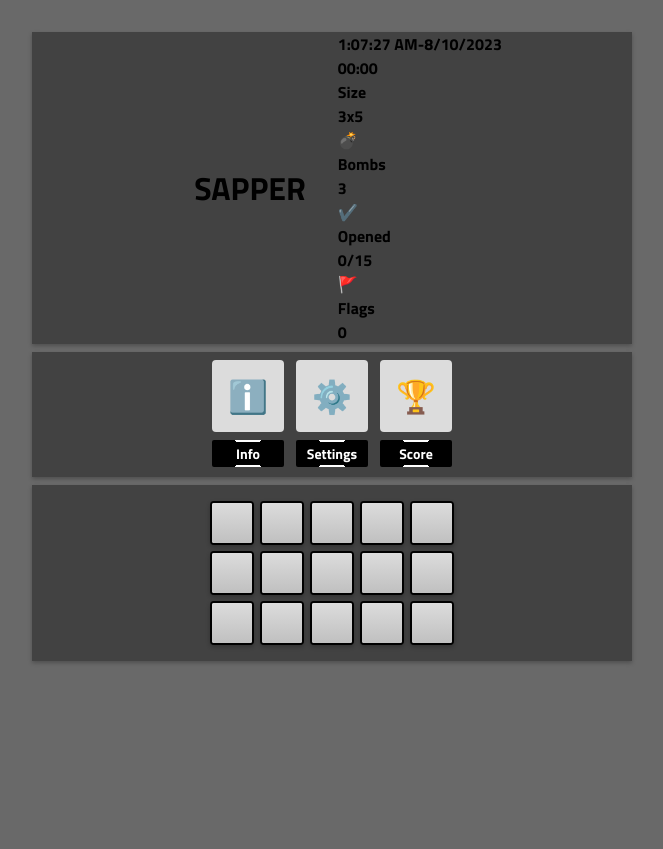
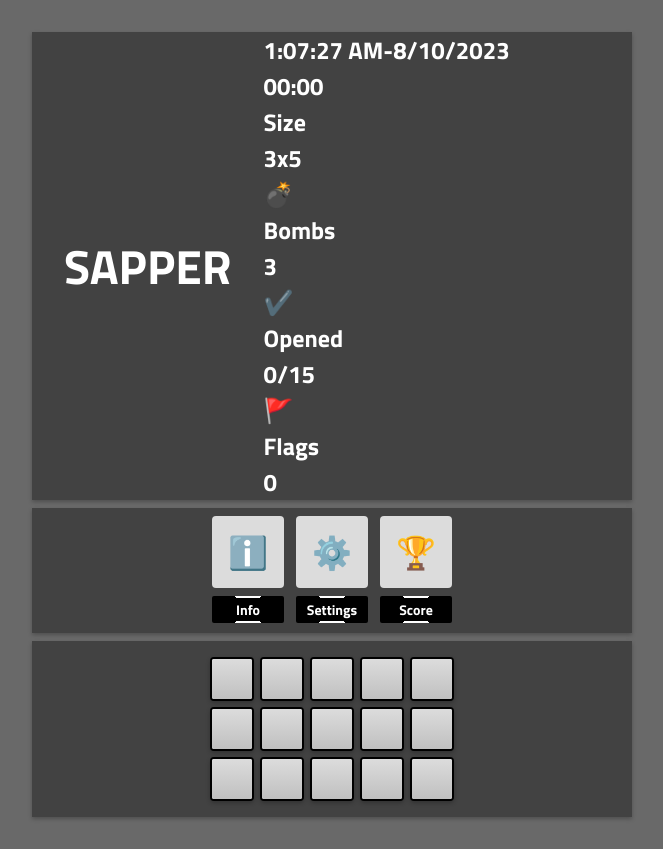
Before and after one commit to I-antiva-I/GameSapper, a React (Create React App) app: page / in a window 1280 px wide. Shown: the whole page, without its empty margins (308-971 px from the left). Before the commit the page ends 800 px from the top, so only its background shows below. Built offline with nearby package versions, Linux system fonts and the light colour scheme.

Commit message:
Minor changes in node structure

```diff
--- a/src/components/header/MyHeader.tsx
+++ b/src/components/header/MyHeader.tsx
@@ -21,6 +21,7 @@ function MyHeader(props: MyHeaderProps)
 
     return(
         <div className="wrapper for-my-header">
+            <div className="my-header">
                 <div className="wrapper for-game-title">
                     <div className="game-title">
                         <h1>SAPPER</h1>
@@ -35,6 +36,7 @@ function MyHeader(props: MyHeaderProps)
                     timePassed=             {props.timePassed}
                     />
             </div>
+        </div>
     )
 }
 
```
Lines whose indentation alone changed are shown as unchanged.
